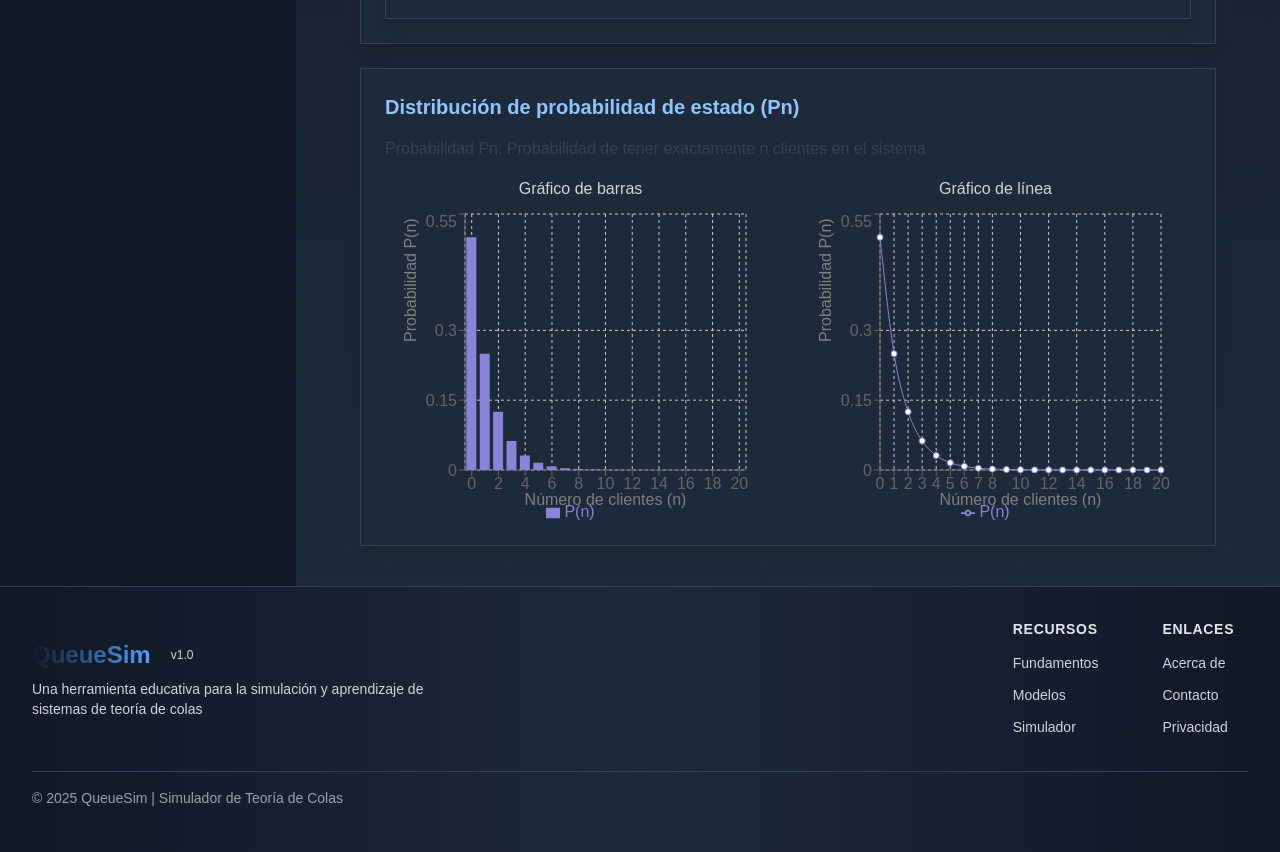
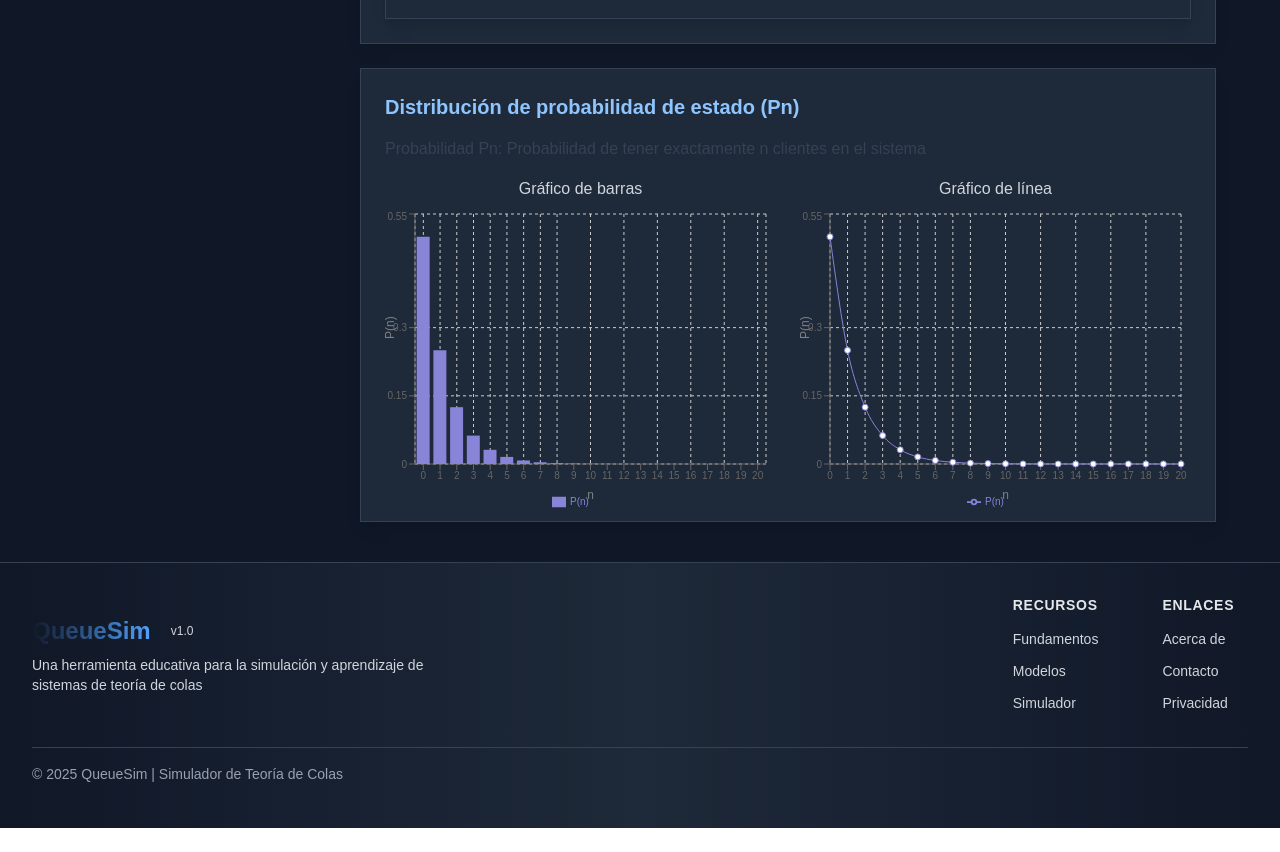
Before and after one commit to ingemateo30/teoriacolas.com, a Next.js app: page /calculator in a window 1280 px wide. Shown: the part 1300-2152 px from the top of the page. After the commit the page ends 2128 px from the top, so only its background shows below. Built offline with nearby package versions, Linux system fonts and the light colour scheme.

Commit message:
calculadora

```diff
--- a/src/app/calculator/page.tsx
+++ b/src/app/calculator/page.tsx
@@ -13,7 +13,8 @@ export default function CalculatorPage() {
       <div className="flex flex-1 pt-16">
         <Sidebar />
 
-        <div className="flex-1 bg-gradient-to-b from-gray-900 to-gray-800 px-4 py-10 md:px-8 lg:px-16 lg:ml-10">
+        <div className="flex-1 overflow-y-auto px-4 py-10 md:px-8 lg:px-16 lg:ml-10">
+
 
 
           <Card className="mb-6 p-6 bg-gray-800 border border-gray-700 shadow-lg">
--- a/src/components/calculator/PnDistributionChart.tsx
+++ b/src/components/calculator/PnDistributionChart.tsx
@@ -1,4 +1,3 @@
-// src/components/calculator/PnDistributionChart.tsx
 import React from 'react';
 import {
   LineChart,
@@ -24,77 +23,84 @@ const PnDistributionChart: React.FC<PnDistributionChartProps> = ({ probabilities
   }));
 
   return (
-    <div className="w-full h-96">
+    <div className="w-full">
       <div className="mb-4">
-        <p className="font-medium text-gray-700">
+        <p className="font-medium text-gray-700 text-sm md:text-base">
           Probabilidad Pn: Probabilidad de tener exactamente n clientes en el sistema
         </p>
       </div>
 
-      <div className="grid grid-cols-1 md:grid-cols-2 gap-6">
-        <div className="h-80">
-          <h4 className="text-center font-medium mb-2">Gráfico de barras</h4>
+      {/* En móviles, los gráficos se apilan verticalmente */}
+      <div className="flex flex-col space-y-8 md:space-y-0 md:grid md:grid-cols-2 md:gap-6">
+        <div className="h-72 md:h-80">
+          <h4 className="text-center font-medium mb-2 text-sm md:text-base">Gráfico de barras</h4>
           <ResponsiveContainer width="100%" height="100%">
             <BarChart
               data={data}
               margin={{
                 top: 5,
-                right: 30,
-                left: 20,
-                bottom: 5,
+                right: 10,
+                left: 0,
+                bottom: 20,
               }}
             >
               <CartesianGrid strokeDasharray="3 3" />
               <XAxis
                 dataKey="n"
-                label={{ value: 'Número de clientes (n)', position: 'insideBottom', offset: -5 }}
+                label={{ value: 'n', position: 'insideBottom', offset: -5, fontSize: 12 }}
+                tick={{ fontSize: 10 }}
               />
               <YAxis
-                label={{ value: 'Probabilidad P(n)', angle: -90, position: 'insideLeft' }}
+                label={{ value: 'P(n)', angle: -90, position: 'insideLeft', fontSize: 12 }}
                 domain={[0, Math.max(...probabilities) * 1.1]}
+                tick={{ fontSize: 10 }}
+                width={30}
               />
               <Tooltip
                 formatter={(value: number) => value.toFixed(4)}
                 labelFormatter={(label) => `n = ${label}`}
               />
-              <Legend />
+              <Legend wrapperStyle={{ fontSize: '10px' }} />
               <Bar dataKey="probability" name="P(n)" fill="#8884d8" />
             </BarChart>
           </ResponsiveContainer>
         </div>
 
-        <div className="h-80">
-          <h4 className="text-center font-medium mb-2">Gráfico de línea</h4>
+        <div className="h-72 md:h-80">
+          <h4 className="text-center font-medium mb-2 text-sm md:text-base">Gráfico de línea</h4>
           <ResponsiveContainer width="100%" height="100%">
             <LineChart
               data={data}
               margin={{
                 top: 5,
-                right: 30,
-                left: 20,
-                bottom: 5,
+                right: 10,
+                left: 0,
+                bottom: 20,
               }}
             >
               <CartesianGrid strokeDasharray="3 3" />
               <XAxis
                 dataKey="n"
-                label={{ value: 'Número de clientes (n)', position: 'insideBottom', offset: -5 }}
+                label={{ value: 'n', position: 'insideBottom', offset: -5, fontSize: 12 }}
+                tick={{ fontSize: 10 }}
               />
               <YAxis
-                label={{ value: 'Probabilidad P(n)', angle: -90, position: 'insideLeft' }}
+                label={{ value: 'P(n)', angle: -90, position: 'insideLeft', fontSize: 12 }}
                 domain={[0, Math.max(...probabilities) * 1.1]}
+                tick={{ fontSize: 10 }}
+                width={30}
               />
               <Tooltip
                 formatter={(value: number) => value.toFixed(4)}
                 labelFormatter={(label) => `n = ${label}`}
               />
-              <Legend />
+              <Legend wrapperStyle={{ fontSize: '10px' }} />
               <Line
                 type="monotone"
                 dataKey="probability"
                 name="P(n)"
                 stroke="#8884d8"
-                activeDot={{ r: 8 }}
+                activeDot={{ r: 6 }}
               />
             </LineChart>
           </ResponsiveContainer>
```
